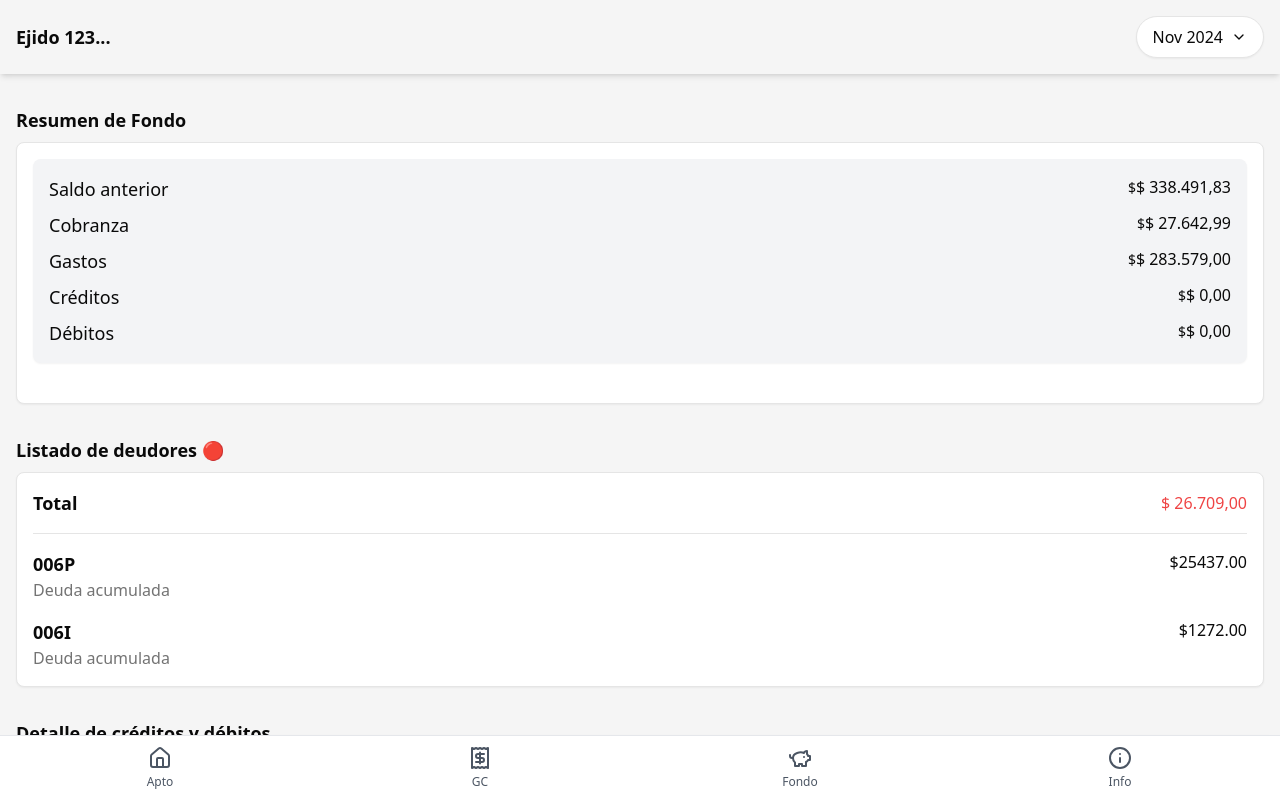
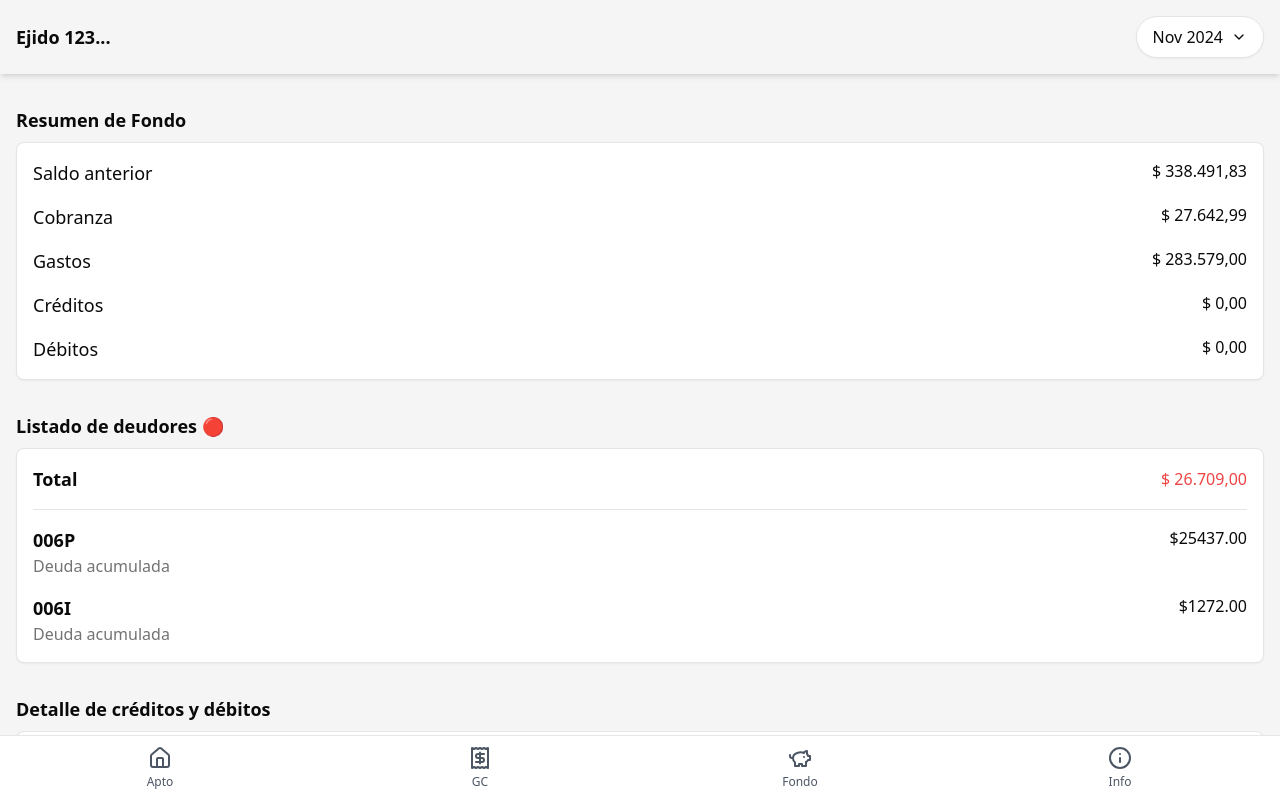
Before and after one commit to codeplaygroundspace/building-admin, a Next.js app: page /fondo in a window 1280 px wide. Shown: the top 798 px of the page. Built offline with nearby package versions, Linux system fonts and the light colour scheme.

Commit message:
remove bg resume box

```diff
--- a/src/components/FinExpensesSummary.tsx
+++ b/src/components/FinExpensesSummary.tsx
@@ -22,8 +22,8 @@ export default function ExpenseSummary({ totalExpenses }: ExpenseSummaryProps) {
   return (
     <CardWrapper title="Resumen de gastos">
       {expensesSummary.map((fund, index) => (
-        <div key={index} className="mb-6">
-          <div className="bg-gray-100 p-4 rounded-lg shadow-sm space-y-2">
+        <div key={index}>
+          <div className="space-y-4">
             {fund.items.map((item, i) => (
               <div key={i} className="flex justify-between">
                 <p className="text-lg">{item.label}</p>
--- a/src/components/FinFundSummary.tsx
+++ b/src/components/FinFundSummary.tsx
@@ -18,15 +18,12 @@ export default function FundSummary() {
   return (
     <CardWrapper title="Resumen de Fondo">
       {fundSummary.map((fund, index) => (
-        <div key={index} className="mb-6">
-          <div className="bg-gray-100 p-4 rounded-lg shadow-sm space-y-2">
+        <div key={index}>
+          <div className="space-y-4">
             {fund.items.map((item, idx) => (
               <div key={idx} className="flex justify-between">
                 <p className="text-lg">{item.label}</p>
-                <p>
-                  <span className="text-sm">$</span>
-                  {formatCurrency(item.amount)}
-                </p>
+                <p>{formatCurrency(item.amount)}</p>
               </div>
             ))}
           </div>
```
